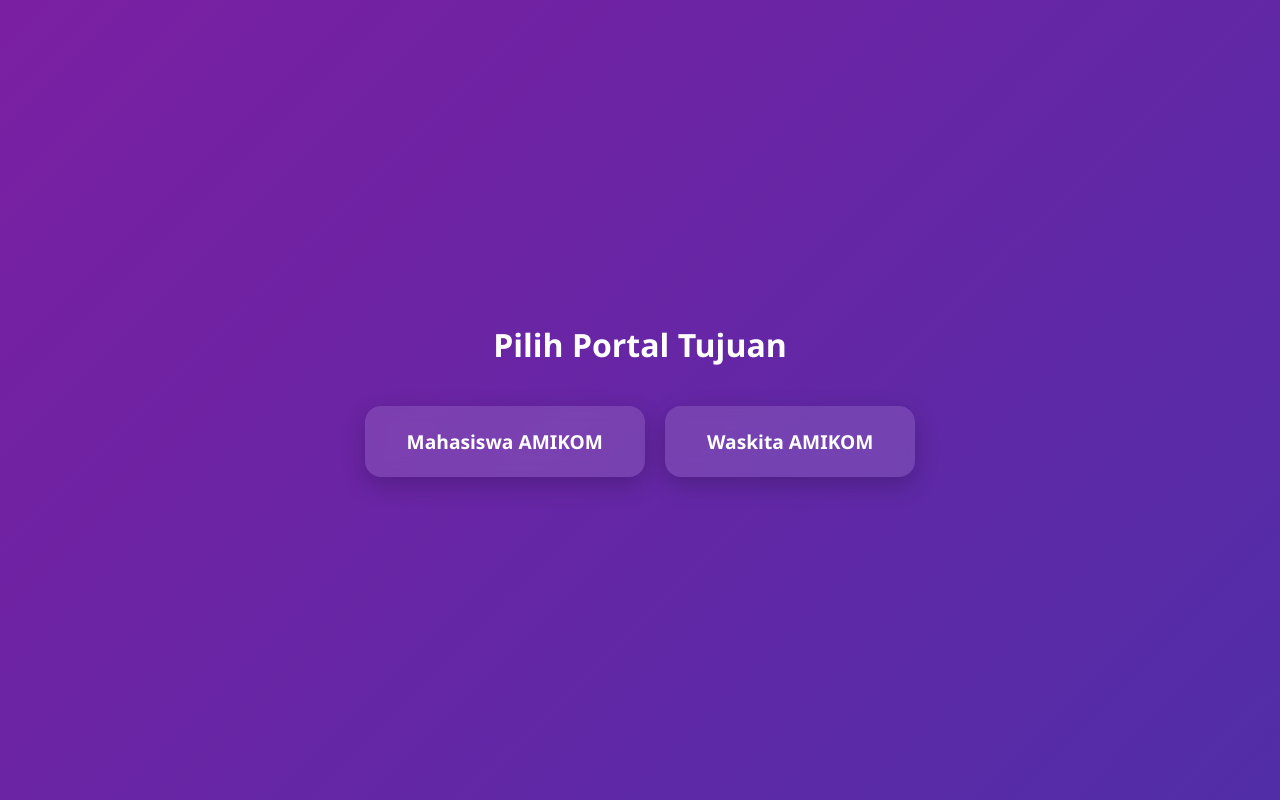
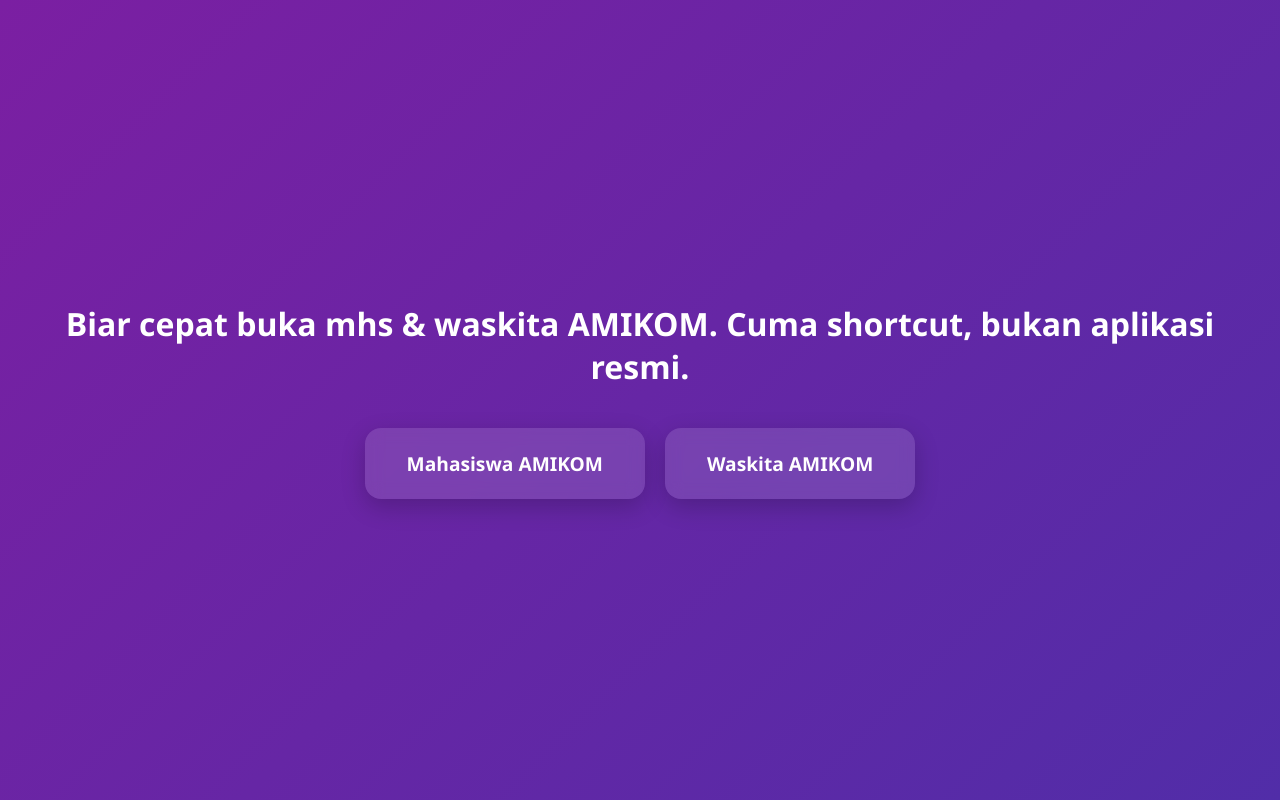
Before and after one commit to RiyAndhi/PWA_PortalAmikom, a plain HTML site: page index.html in a window 1280 px wide. Drawn offline with Linux system fonts and the light colour scheme.

Commit message:
Update index.html

```diff
--- a/index.html
+++ b/index.html
@@ -105,7 +105,7 @@
 <body>
   <div class="wrapper">
     <div class="title-wrap">
-      <h1>Pilih Portal Tujuan</h1>
+      <h1>Biar cepat buka mhs & waskita AMIKOM. Cuma shortcut, bukan aplikasi resmi.</h1>
     </div>
     <div class="container">
       <a class="card" href="https://mhs.amikom.ac.id">Mahasiswa AMIKOM</a>
```
